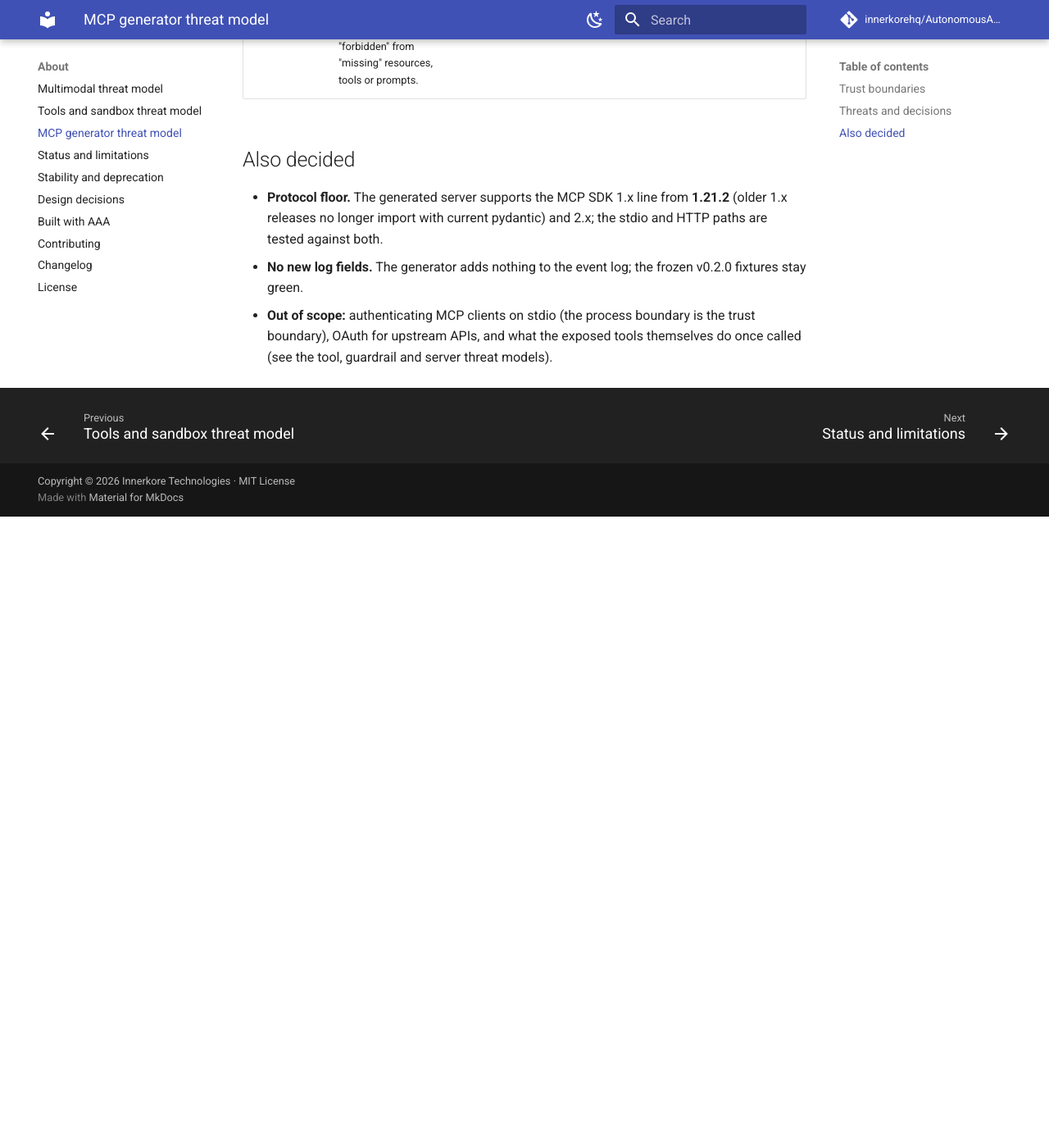
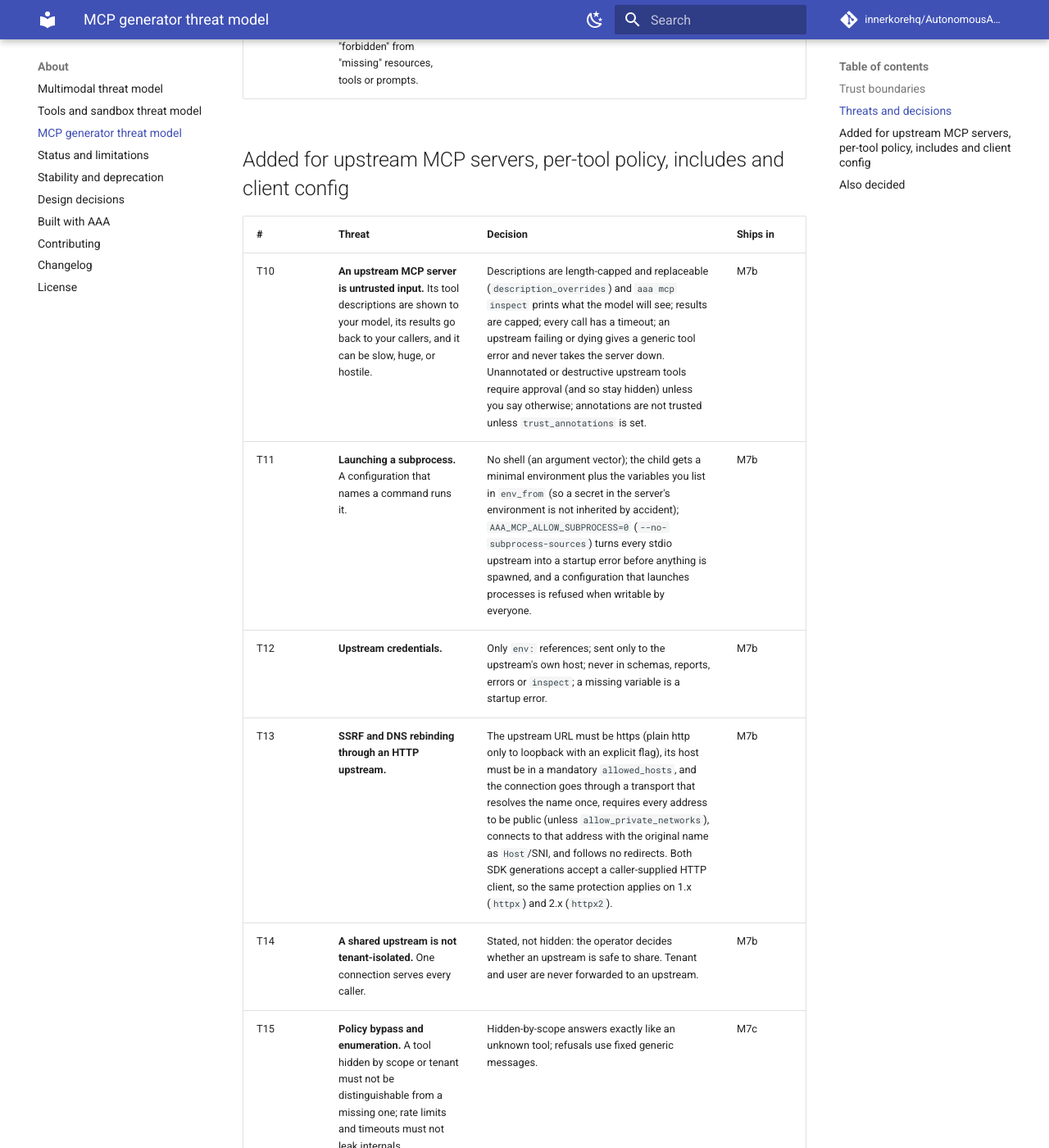
Before and after one commit to innerkorehq/AutonomousAgentAlgos, an MkDocs documentation site: the page built from docs/security/mcp-generator.md, in a window 1280 px wide and 1400 px high, scrolled down 2323 px. Shown: the whole window at 82% size. Built offline with MkDocs 1.6.1 and Material for MkDocs 9.7.7, drawn with Linux system fonts in a browser that asks for light colours; comment, search, counter and statistics services are not loaded; before the commit the page ends 2953 px from its top, so only the background shows below that; some of the changed text lies outside the part shown.

Commit message:
MCP generator M7a: threat model for upstream MCP sources, per-tool policy, includes and client config
Co-Authored-By: Claude Sonnet 5.5 <noreply@anthropic.com>

```diff
--- a/docs/security/mcp-generator.md
+++ b/docs/security/mcp-generator.md
@@ -26,6 +26,19 @@ Written before the code. The generator turns a **configuration** into an MCP ser
 | T8 | **Approval bypass by defaults.** Exposing every operation of an API makes destructive calls available. | Non-GET operations and module functions default to `requires_approval`, which keeps them hidden (indistinguishable from unknown tools) unless the operator opts in; a startup banner lists every state-changing operation exposed without approval. | M4, M5 |
 | T9 | **Enumeration through errors.** Distinguishing "forbidden" from "missing" resources, tools or prompts. | The same response for both. | M1, M3 |
 
+## Added for upstream MCP servers, per-tool policy, includes and client config
+
+| # | Threat | Decision | Ships in |
+|---|---|---|---|
+| T10 | **An upstream MCP server is untrusted input.** Its tool descriptions are shown to your model, its results go back to your callers, and it can be slow, huge, or hostile. | Descriptions are length-capped and replaceable (`description_overrides`) and `aaa mcp inspect` prints what the model will see; results are capped; every call has a timeout; an upstream failing or dying gives a generic tool error and never takes the server down. Unannotated or destructive upstream tools require approval (and so stay hidden) unless you say otherwise; annotations are not trusted unless `trust_annotations` is set. | M7b |
+| T11 | **Launching a subprocess.** A configuration that names a command runs it. | No shell (an argument vector); the child gets a minimal environment plus the variables you list in `env_from` (so a secret in the server's environment is not inherited by accident); `AAA_MCP_ALLOW_SUBPROCESS=0` (`--no-subprocess-sources`) turns every stdio upstream into a startup error before anything is spawned, and a configuration that launches processes is refused when writable by everyone. | M7b |
+| T12 | **Upstream credentials.** | Only `env:` references; sent only to the upstream's own host; never in schemas, reports, errors or `inspect`; a missing variable is a startup error. | M7b |
+| T13 | **SSRF and DNS rebinding through an HTTP upstream.** | The upstream URL must be https (plain http only to loopback with an explicit flag), its host must be in a mandatory `allowed_hosts`, and the connection goes through a transport that resolves the name once, requires every address to be public (unless `allow_private_networks`), connects to that address with the original name as `Host`/SNI, and follows no redirects. Both SDK generations accept a caller-supplied HTTP client, so the same protection applies on 1.x (`httpx`) and 2.x (`httpx2`). | M7b |
+| T14 | **A shared upstream is not tenant-isolated.** One connection serves every caller. | Stated, not hidden: the operator decides whether an upstream is safe to share. Tenant and user are never forwarded to an upstream. | M7b |
+| T15 | **Policy bypass and enumeration.** A tool hidden by scope or tenant must not be distinguishable from a missing one; rate limits and timeouts must not leak internals. | Hidden-by-scope answers exactly like an unknown tool; refusals use fixed generic messages. | M7c |
+| T16 | **Include/overlay abuse.** `include` that reads outside the configuration's tree, or loops. | Included paths are resolved (symlinks too) and must stay inside the top file's directory; depth and size are capped; cycles are an error naming the files. | M7d |
+| T17 | **A client-config entry that leaks a secret.** | `aaa mcp client-config` prints variable NAMES as `${NAME}` placeholders, never values. | M7e |
+
 ## Also decided
 
 - **Protocol floor.** The generated server supports the MCP SDK 1.x line from **1.21.2** (older 1.x releases no longer import with current pydantic) and 2.x; the stdio and HTTP paths are tested against both.
```
